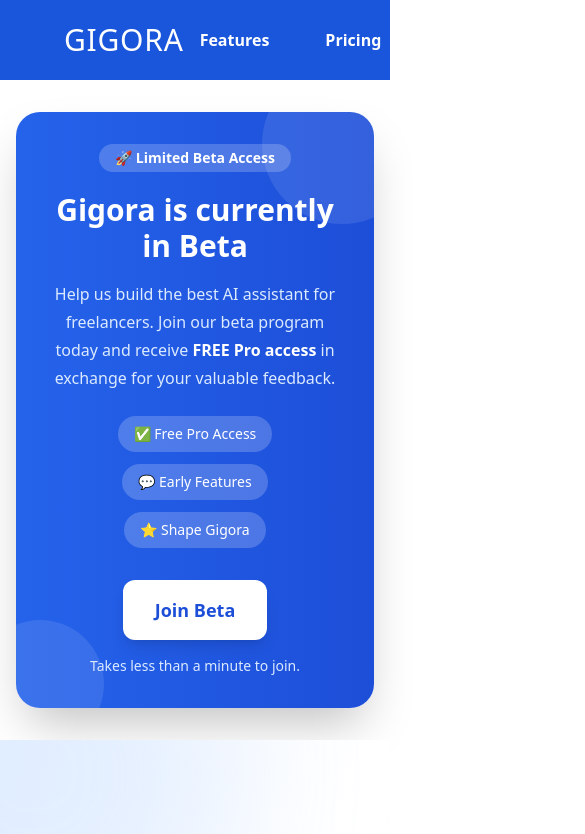
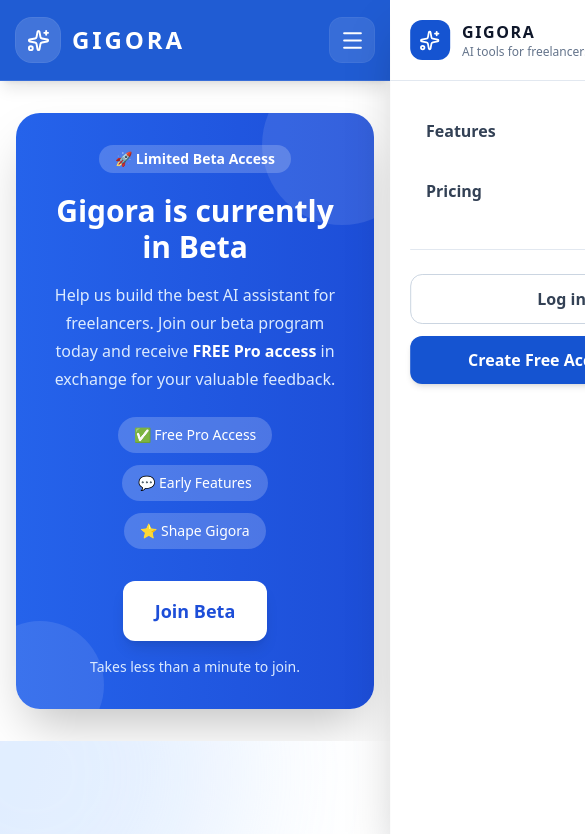
Before and after one commit to MuhammadSuleman33/gigora-app, a React (Create React App) app in the folder frontend/: page / in a window 390 px wide. Shown: the top 834 px of the page, 585 px wide, since content can reach past the window. Built offline with nearby package versions, Linux system fonts and the light colour scheme; no server answers.

Commit message:
Improve responsive professional navbar

```diff
--- a/frontend/src/components/Navbar.jsx
+++ b/frontend/src/components/Navbar.jsx
@@ -1,115 +1,367 @@
-import { Link, useNavigate } from "react-router-dom";
-import { useContext } from "react";
+import { useContext, useEffect, useState } from "react";
+import {
+  Link,
+  useLocation,
+  useNavigate,
+} from "react-router-dom";
+import {
+  ChevronRight,
+  LogOut,
+  Menu,
+  Sparkles,
+  UserRound,
+  X,
+} from "lucide-react";
+
 import { AuthContext } from "../context/AuthContext";
 
 function Navbar() {
   const { user, setUser } = useContext(AuthContext);
+
   const navigate = useNavigate();
+  const location = useLocation();
+
+  const [isMenuOpen, setIsMenuOpen] = useState(false);
+
+  const closeMenu = () => {
+    setIsMenuOpen(false);
+  };
+
+  useEffect(() => {
+    closeMenu();
+  }, [location.pathname]);
+
+  useEffect(() => {
+    document.body.style.overflow = isMenuOpen
+      ? "hidden"
+      : "auto";
+
+    return () => {
+      document.body.style.overflow = "auto";
+    };
+  }, [isMenuOpen]);
 
   const handleLogout = () => {
     localStorage.removeItem("gigora_access_token");
     localStorage.removeItem("gigora_user");
 
     setUser(null);
-
+    closeMenu();
     navigate("/login");
   };
 
-  const handleFeaturesClick = () => {
-    navigate("/");
-
-    setTimeout(() => {
+  const scrollToFeatures = () => {
     const section = document.getElementById("solutions");
 
     if (section) {
       section.scrollIntoView({
         behavior: "smooth",
+        block: "start",
       });
     }
-    }, 100);
   };
 
+  const handleFeaturesClick = () => {
+    closeMenu();
+
+    if (location.pathname === "/") {
+      scrollToFeatures();
+      return;
+    }
+
+    navigate("/");
+
+    setTimeout(() => {
+      scrollToFeatures();
+    }, 150);
+  };
+
+  const displayName =
+    user?.username ||
+    user?.name ||
+    user?.email?.split("@")[0] ||
+    "User";
+
   return (
-    <nav className="bg-[#1A56DB] h-20 px-16 flex items-center justify-between">
+    <>
+      <header className="sticky top-0 z-50 border-b border-white/10 bg-[#1554d1]/95 text-white shadow-lg backdrop-blur-md">
+        <div className="mx-auto flex h-20 max-w-7xl items-center justify-between px-4 sm:px-6 lg:px-8">
+          {/* Brand */}
+          <Link
+            to="/"
+            onClick={closeMenu}
+            className="group flex items-center gap-3"
+            aria-label="Go to Gigora homepage"
+          >
+            <div className="flex h-11 w-11 items-center justify-center rounded-2xl bg-white/15 ring-1 ring-white/20 transition group-hover:bg-white/20">
+              <Sparkles size={23} />
+            </div>
 
-      {/* Logo */}
-      <Link to="/">
-        <h2 className="text-white text-3xl font-light tracking-wide cursor-pointer">
+            <div>
+              <span className="block text-2xl font-bold tracking-[0.12em]">
                 GIGORA
-        </h2>
+              </span>
+
+              <span className="hidden text-[10px] font-medium uppercase tracking-[0.2em] text-blue-100 sm:block">
+                AI tools for freelancers
+              </span>
+            </div>
           </Link>
 
-      {/* Navigation */}
-      <ul className="flex items-center gap-6">
-
-        <li>
+          {/* Desktop Center Navigation */}
+          <nav className="hidden items-center rounded-2xl bg-white/10 p-1.5 ring-1 ring-white/10 lg:flex">
             <button
+              type="button"
               onClick={handleFeaturesClick}
-            className="rounded-lg px-4 py-2 text-white font-semibold transition hover:bg-[#1E3A5F]"
+              className="rounded-xl px-5 py-2.5 text-sm font-semibold transition hover:bg-white/15"
             >
               Features
             </button>
-        </li>
 
-        <li>
-          <Link to="/pricing">
-            <button className="rounded-lg px-4 py-2 text-white font-semibold transition hover:bg-[#1E3A5F]">
+            <Link
+              to="/pricing"
+              className="rounded-xl px-5 py-2.5 text-sm font-semibold transition hover:bg-white/15"
+            >
               Pricing
-            </button>
             </Link>
-        </li>
+          </nav>
 
-      </ul>
-
-      {/* Right Side */}
-      <div className="flex items-center gap-6">
-
+          {/* Desktop Actions */}
+          <div className="hidden items-center gap-3 lg:flex">
             {!user ? (
               <>
-            <Link to="/">
-              <button className="rounded-lg px-4 py-2 font-semibold text-white transition hover:bg-[#1E3A5F]">
-                Get Started
-              </button>
+                <Link
+                  to="/login"
+                  className="rounded-xl px-4 py-2.5 text-sm font-semibold transition hover:bg-white/10"
+                >
+                  Log in
                 </Link>
 
-            <Link to="/login">
-              <button className="rounded-lg px-4 py-2 font-semibold text-white transition hover:bg-[#1E3A5F]">
-                Login
-              </button>
-            </Link>
-
-            <Link to="/signup">
-              <button className="rounded-lg px-4 py-2 font-semibold text-white transition hover:bg-[#1E3A5F]">
-                Sign Up
-              </button>
+                <Link
+                  to="/signup"
+                  className="inline-flex items-center gap-2 rounded-xl bg-white px-5 py-2.5 text-sm font-bold text-[#1554d1] shadow-md transition hover:-translate-y-0.5 hover:bg-blue-50 hover:shadow-lg"
+                >
+                  Get Started
+                  <ChevronRight size={17} />
                 </Link>
               </>
             ) : (
               <>
+                <button
+                  type="button"
+                  onClick={() => navigate("/profile")}
+                  className="flex max-w-56 items-center gap-3 rounded-xl bg-white/10 px-3 py-2 ring-1 ring-white/10 transition hover:bg-white/15"
+                >
+                  <div className="flex h-9 w-9 shrink-0 items-center justify-center rounded-xl bg-white/15">
+                    <UserRound size={18} />
+                  </div>
+
+                  <div className="min-w-0 text-left">
                     <div className="flex items-center gap-2">
-              <span className="font-semibold text-white">
-                {user.username}
+                      <span className="truncate text-sm font-semibold">
+                        {displayName}
                       </span>
 
                       {user.plan === "pro" && (
-                <span className="rounded-full bg-green-500 px-2 py-1 text-xs font-bold text-white">
+                        <span className="rounded-full bg-emerald-400 px-2 py-0.5 text-[10px] font-extrabold tracking-wide text-emerald-950">
                           PRO
                         </span>
                       )}
                     </div>
 
+                    <p className="truncate text-xs text-blue-100">
+                      View profile
+                    </p>
+                  </div>
+                </button>
+
                 <button
+                  type="button"
                   onClick={handleLogout}
-              className="rounded-lg bg-[#1E3A5F] px-5 py-2 font-semibold text-white transition hover:bg-slate-600"
+                  className="flex h-11 w-11 items-center justify-center rounded-xl bg-[#103d9c] transition hover:bg-[#0d347f]"
+                  aria-label="Log out"
+                  title="Log out"
                 >
-              Logout
+                  <LogOut size={19} />
                 </button>
               </>
             )}
-
           </div>
 
+          {/* Mobile Toggle */}
+          <button
+            type="button"
+            onClick={() =>
+              setIsMenuOpen((current) => !current)
+            }
+            className="flex h-11 w-11 items-center justify-center rounded-xl bg-white/10 ring-1 ring-white/15 transition hover:bg-white/20 lg:hidden"
+            aria-label={
+              isMenuOpen
+                ? "Close navigation menu"
+                : "Open navigation menu"
+            }
+            aria-expanded={isMenuOpen}
+          >
+            {isMenuOpen ? (
+              <X size={25} />
+            ) : (
+              <Menu size={25} />
+            )}
+          </button>
+        </div>
+      </header>
+
+      {/* Mobile Overlay */}
+      <div
+        onClick={closeMenu}
+        className={`fixed inset-0 z-40 bg-slate-950/50 backdrop-blur-sm transition-opacity duration-300 lg:hidden ${
+          isMenuOpen
+            ? "pointer-events-auto opacity-100"
+            : "pointer-events-none opacity-0"
+        }`}
+      />
+
+      {/* Mobile Drawer */}
+      <aside
+        className={`fixed right-0 top-0 z-50 h-full w-[88%] max-w-sm bg-white shadow-2xl transition-transform duration-300 ease-out lg:hidden ${
+          isMenuOpen
+            ? "translate-x-0"
+            : "translate-x-full"
+        }`}
+      >
+        <div className="flex h-full flex-col">
+          {/* Drawer Header */}
+          <div className="flex items-center justify-between border-b border-slate-200 px-5 py-5">
+            <div className="flex items-center gap-3">
+              <div className="flex h-10 w-10 items-center justify-center rounded-xl bg-[#1554d1] text-white">
+                <Sparkles size={21} />
+              </div>
+
+              <div>
+                <p className="font-bold tracking-[0.1em] text-slate-900">
+                  GIGORA
+                </p>
+
+                <p className="text-xs text-slate-500">
+                  AI tools for freelancers
+                </p>
+              </div>
+            </div>
+
+            <button
+              type="button"
+              onClick={closeMenu}
+              className="flex h-10 w-10 items-center justify-center rounded-xl bg-slate-100 text-slate-700 transition hover:bg-slate-200"
+              aria-label="Close menu"
+            >
+              <X size={22} />
+            </button>
+          </div>
+
+          {/* Drawer Content */}
+          <div className="flex-1 overflow-y-auto px-5 py-6">
+            {user && (
+              <button
+                type="button"
+                onClick={() => {
+                  closeMenu();
+                  navigate("/profile");
+                }}
+                className="mb-6 flex w-full items-center gap-3 rounded-2xl bg-blue-50 p-4 text-left ring-1 ring-blue-100"
+              >
+                <div className="flex h-12 w-12 shrink-0 items-center justify-center rounded-2xl bg-[#1554d1] text-white">
+                  <UserRound size={22} />
+                </div>
+
+                <div className="min-w-0 flex-1">
+                  <div className="flex items-center gap-2">
+                    <p className="truncate font-bold text-slate-900">
+                      {displayName}
+                    </p>
+
+                    {user.plan === "pro" && (
+                      <span className="rounded-full bg-emerald-500 px-2 py-0.5 text-[10px] font-extrabold text-white">
+                        PRO
+                      </span>
+                    )}
+                  </div>
+
+                  <p className="truncate text-sm text-slate-500">
+                    {user.email || "Manage your account"}
+                  </p>
+                </div>
+
+                <ChevronRight
+                  size={19}
+                  className="text-slate-400"
+                />
+              </button>
+            )}
+
+            <nav className="space-y-2">
+              <button
+                type="button"
+                onClick={handleFeaturesClick}
+                className="flex w-full items-center justify-between rounded-xl px-4 py-3.5 text-left font-semibold text-slate-700 transition hover:bg-slate-100"
+              >
+                Features
+                <ChevronRight
+                  size={18}
+                  className="text-slate-400"
+                />
+              </button>
+
+              <Link
+                to="/pricing"
+                onClick={closeMenu}
+                className="flex items-center justify-between rounded-xl px-4 py-3.5 font-semibold text-slate-700 transition hover:bg-slate-100"
+              >
+                Pricing
+                <ChevronRight
+                  size={18}
+                  className="text-slate-400"
+                />
+              </Link>
             </nav>
+
+            {!user && (
+              <div className="mt-8 space-y-3 border-t border-slate-200 pt-6">
+                <Link
+                  to="/login"
+                  onClick={closeMenu}
+                  className="flex w-full items-center justify-center rounded-xl border border-slate-300 px-4 py-3 font-bold text-slate-700 transition hover:bg-slate-50"
+                >
+                  Log in
+                </Link>
+
+                <Link
+                  to="/signup"
+                  onClick={closeMenu}
+                  className="flex w-full items-center justify-center gap-2 rounded-xl bg-[#1554d1] px-4 py-3 font-bold text-white shadow-md transition hover:bg-[#1046b5]"
+                >
+                  Create Free Account
+                  <ChevronRight size={18} />
+                </Link>
+              </div>
+            )}
+          </div>
+
+          {/* Drawer Footer */}
+          {user && (
+            <div className="border-t border-slate-200 p-5">
+              <button
+                type="button"
+                onClick={handleLogout}
+                className="flex w-full items-center justify-center gap-2 rounded-xl bg-slate-900 px-4 py-3 font-bold text-white transition hover:bg-slate-800"
+              >
+                <LogOut size={18} />
+                Log out
+              </button>
+            </div>
+          )}
+        </div>
+      </aside>
+    </>
   );
 }
 
```
Lines whose indentation alone changed are shown as unchanged.
